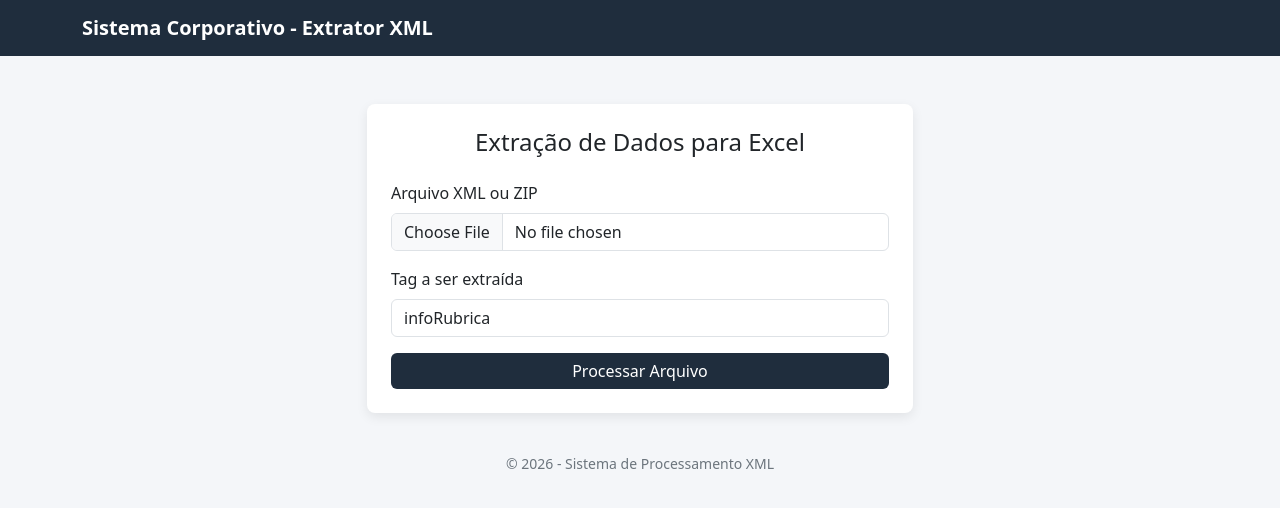
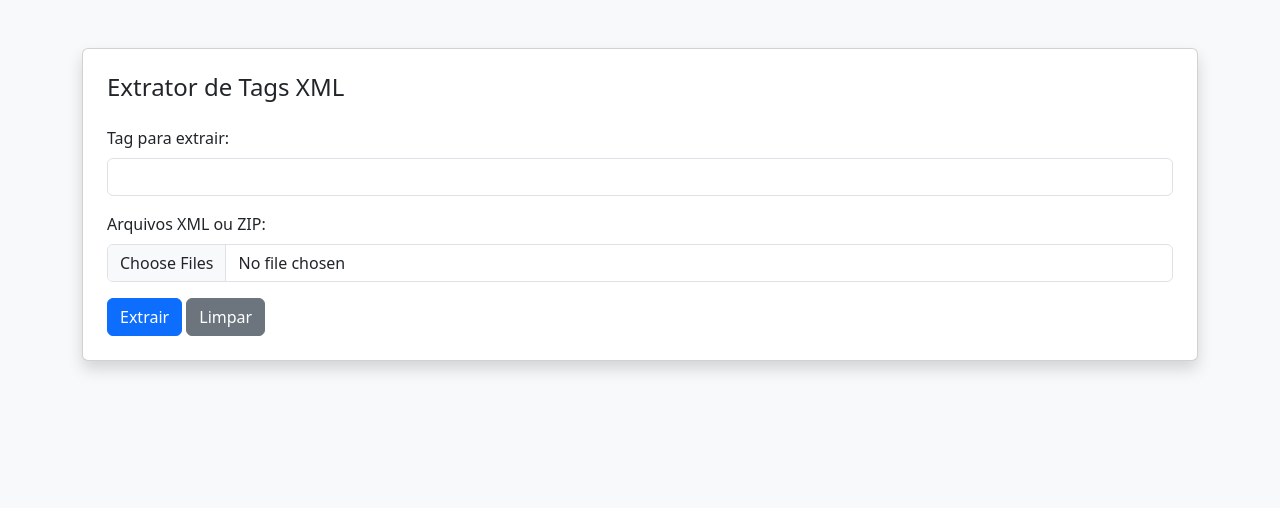
Before and after one commit to CristianoAds2025/extrator-esocial, a Flask app: page / in a window 1280 px wide. Shown: the top 508 px of the page. Run offline with Flask 3, Linux system fonts and the light colour scheme.

Commit message:
Update index.html

```diff
--- a/templates/index.html
+++ b/templates/index.html
@@ -1,122 +1,84 @@
 <!DOCTYPE html>
-<html lang="pt-br">
+<html>
 <head>
-    <meta charset="UTF-8">
-    <title>Sistema de Extração XML</title>
-    <meta name="viewport" content="width=device-width, initial-scale=1">
+    <title>Extrator XML eSocial</title>
+    <link href="https://cdn.jsdelivr.net/npm/bootstrap@5.3.0/dist/css/bootstrap.min.css" rel="stylesheet">
+</head>
+<body class="bg-light">
 
-    <!-- Bootstrap 5 -->
-    <link href="https://cdn.jsdelivr.net/npm/bootstrap@5.3.2/dist/css/bootstrap.min.css" rel="stylesheet">
+<div class="container mt-5">
+    <div class="card shadow p-4">
 
-    <style>
-        body {
-            background-color: #f4f6f9;
-        }
+        <h4 class="mb-4">Extrator de Tags XML</h4>
 
-        .navbar-custom {
-            background-color: #1f2d3d;
-        }
+        <form id="formExtracao" enctype="multipart/form-data">
 
-        .navbar-brand {
-            font-weight: 600;
-            color: #ffffff !important;
-        }
-
-        .card-custom {
-            border-radius: 8px;
-            box-shadow: 0 4px 12px rgba(0,0,0,0.08);
-            border: none;
-        }
-
-        .btn-primary {
-            background-color: #1f2d3d;
-            border: none;
-        }
-
-        .btn-primary:hover {
-            background-color: #16202b;
-        }
-
-        footer {
-            margin-top: 40px;
-            font-size: 14px;
-            color: #6c757d;
-        }
-    </style>
-</head>
-<body>
-
-<!-- Navbar -->
-<nav class="navbar navbar-expand-lg navbar-custom">
-    <div class="container">
-        <span class="navbar-brand">Sistema Corporativo - Extrator XML</span>
-    </div>
-</nav>
-
-<!-- Conteúdo -->
-<div class="container mt-5">
-    <div class="row justify-content-center">
-        <div class="col-md-6">
-            <div class="card card-custom p-4">
-
-                <h4 class="mb-4 text-center">Extração de Dados para Excel</h4>
-
-                <!-- MENSAGENS FLASH -->
-                {% with messages = get_flashed_messages(with_categories=true) %}
-                  {% if messages %}
-                    {% for category, message in messages %}
-                      <div class="alert alert-{{ category }} alert-dismissible fade show" role="alert">
-                        {{ message }}
-                        <button type="button" class="btn-close" data-bs-dismiss="alert"></button>
-                      </div>
-                    {% endfor %}
-                  {% endif %}
-                {% endwith %}
-
-                <!-- Mensagem de progresso -->
-                <div id="mensagemProgresso" class="alert alert-info" style="display:none;">
-                    Processando... Aguarde.
-                </div>
-
-                <form method="POST" enctype="multipart/form-data">
             <div class="mb-3">
-                        <label class="form-label">Arquivo XML ou ZIP</label>
-                        <input type="file" name="arquivo" class="form-control" required>
+                <label class="form-label">Tag para extrair:</label>
+                <input type="text" name="tag" id="tag" class="form-control" required>
             </div>
 
             <div class="mb-3">
-                        <label class="form-label">Tag a ser extraída</label>
-                        <input type="text" name="tag" class="form-control" value="infoRubrica" required>
+                <label class="form-label">Arquivos XML ou ZIP:</label>
+                <input type="file" name="arquivo" id="arquivo" class="form-control" multiple required>
             </div>
 
-                    <div class="d-grid">
-                        <button type="submit" class="btn btn-primary">
-                            Processar Arquivo
-                        </button>
-                    </div>
+            <button type="submit" class="btn btn-primary">Extrair</button>
+            <button type="button" class="btn btn-secondary" onclick="limparCampos()">Limpar</button>
+
         </form>
 
-            </div>
-
-            <footer class="text-center">
-                © 2026 - Sistema de Processamento XML
-            </footer>
+        <div id="mensagemProgresso" class="alert mt-4" style="display:none;"></div>
 
     </div>
 </div>
-</div>
 
-<!-- Bootstrap JS -->
-<script src="https://cdn.jsdelivr.net/npm/bootstrap@5.3.2/dist/js/bootstrap.bundle.min.js"></script>
-
-<!-- Script para exibir progresso -->
 <script>
-    const form = document.querySelector("form");
+const form = document.getElementById("formExtracao");
 const progressoMsg = document.getElementById("mensagemProgresso");
 
-    form.addEventListener("submit", function() {
+form.addEventListener("submit", async function(e) {
+    e.preventDefault();
+
     progressoMsg.style.display = "block";
+    progressoMsg.className = "alert alert-info";
+    progressoMsg.innerHTML = "Processando arquivo(s)...";
+
+    const formData = new FormData(form);
+
+    const response = await fetch("/", {
+        method: "POST",
+        body: formData
     });
+
+    const data = await response.json();
+
+    if (data.status === "ok") {
+
+        progressoMsg.className = "alert alert-success";
+        progressoMsg.innerHTML =
+            `Arquivo pronto! ${data.quantidade} registro(s) encontrados.
+             O download está iniciando...`;
+
+        window.location.href = "/download/" + data.arquivo;
+    }
+
+    else if (data.status === "vazio") {
+        progressoMsg.className = "alert alert-warning";
+        progressoMsg.innerHTML = data.mensagem;
+    }
+
+    else {
+        progressoMsg.className = "alert alert-danger";
+        progressoMsg.innerHTML = data.mensagem;
+    }
+});
+
+function limparCampos() {
+    document.getElementById("tag").value = "";
+    document.getElementById("arquivo").value = "";
+    progressoMsg.style.display = "none";
+}
 </script>
 
 </body>
```
Lines whose indentation alone changed are shown as unchanged.
